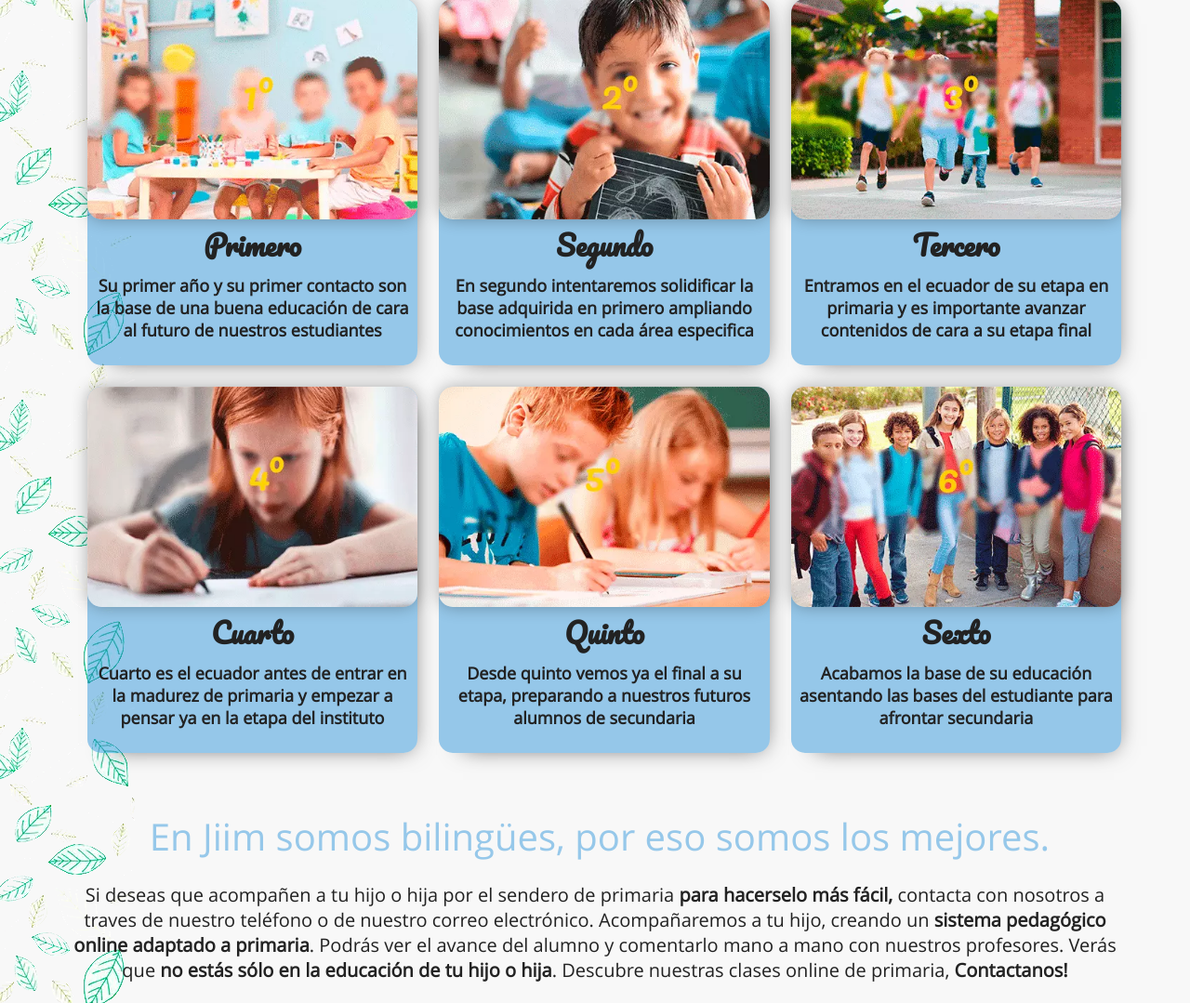
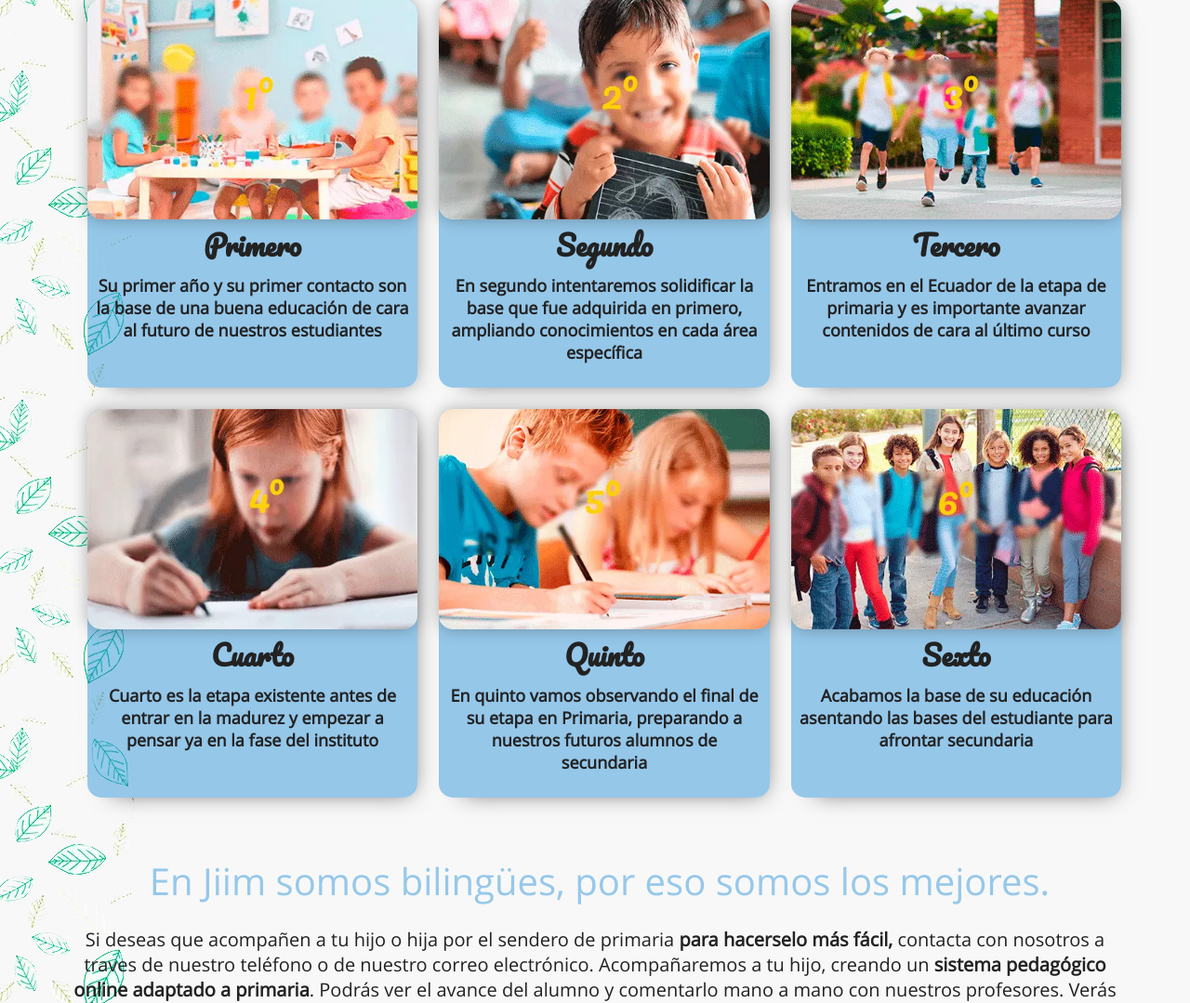
Before and after one commit to juanma2519/academiaJiim, a PHP site: page /clases-de-primaria.php in a window 1280 px wide. Shown: the part 1428-2507 px from the top of the page at 93% size. Run offline with PHP 8.4, Linux system fonts and the light colour scheme.

Commit message:
cambio ortografía

```diff
--- a/clases-de-primaria.php
+++ b/clases-de-primaria.php
@@ -125,7 +125,7 @@
             />
               <h3 class="titulo3">Segundo</h3>
               <p>
-              En segundo intentaremos solidificar la base adquirida en primero ampliando conocimientos en cada área especifica
+              En segundo intentaremos solidificar la base que fue adquirida en primero, ampliando conocimientos en cada área específica
               </p></a
             >
           </article>
@@ -142,7 +142,7 @@
             />
               <h3 class="titulo3">Tercero</h3>
               <p>
-              Entramos en el ecuador de su etapa en primaria y es importante avanzar contenidos de cara a su etapa final
+              Entramos en el Ecuador de la etapa de primaria y es importante avanzar contenidos de cara al último curso
               </p></a
             >
           </article>
@@ -159,7 +159,7 @@
             />
               <h3 class="titulo3">Cuarto</h3>
               <p>
-              Cuarto es el ecuador antes de entrar en la madurez de primaria y empezar a pensar ya en la etapa del instituto
+              Cuarto es la etapa existente antes de entrar en la madurez y empezar a pensar ya en la fase del instituto
               </p></a
             >
           </article>
@@ -176,7 +176,7 @@
             />
               <h3 class="titulo3">Quinto</h3>
               <p>
-              Desde quinto vemos ya el final a su etapa, preparando a nuestros futuros alumnos de secundaria
+              En quinto vamos observando el final de su etapa en Primaria, preparando a nuestros futuros alumnos de secundaria
               </p></a
             >
           </article>
```
